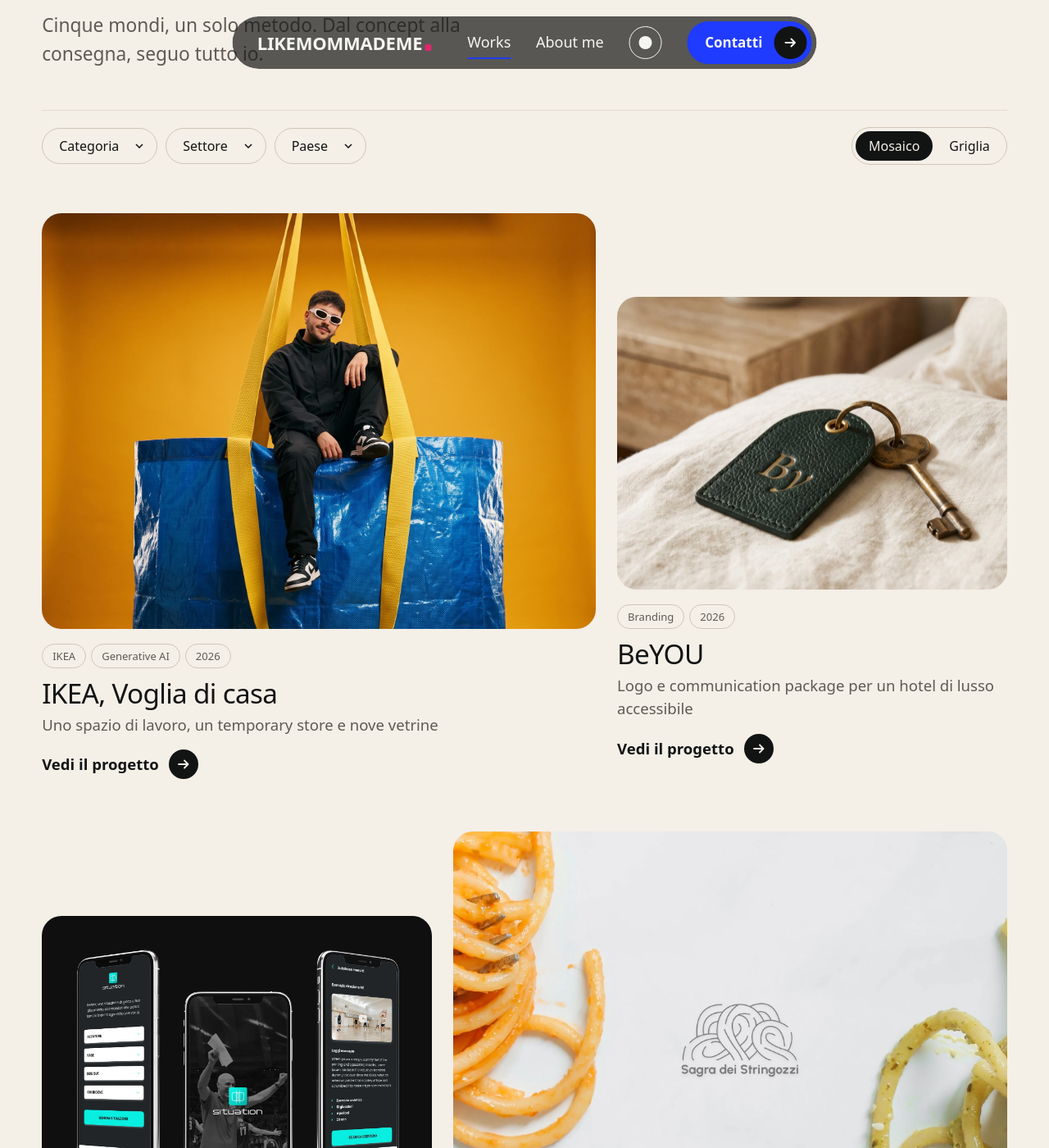
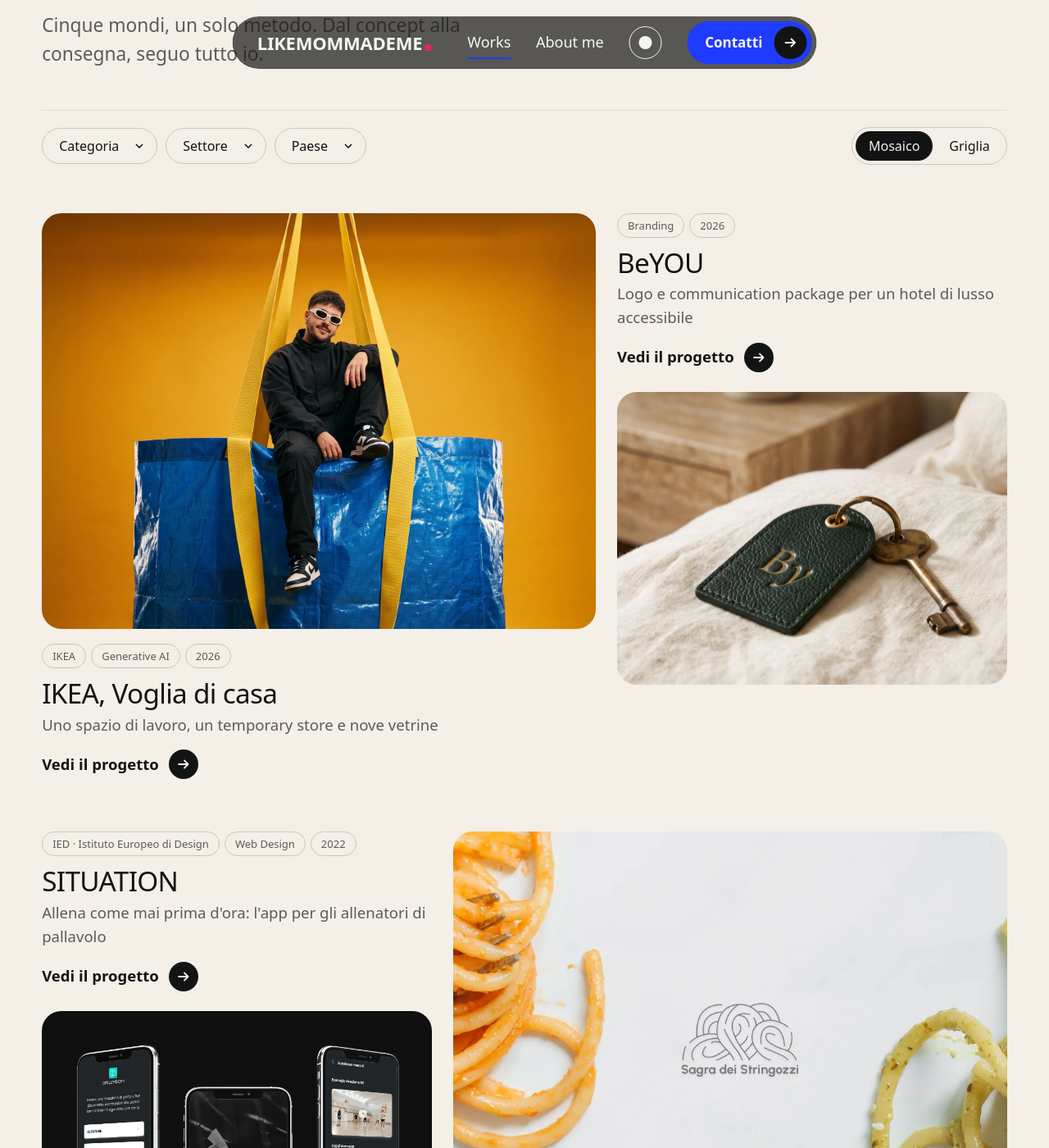
Before and after one commit to likemommademe/likemommademe.github.io, a Jekyll site: the page built from work.html, in a window 1280 px wide and 1400 px high, scrolled down 243 px. Shown: the whole window at 82% size. Built offline with Jekyll 4.4.1, drawn with Linux system fonts in a browser that asks for light colours; some web fonts are replaced.

Commit message:
Mosaico: testo sopra e foto allineata in basso nella card piccola; card senza cliente sbagliato; nuova copertina IKEA
Co-Authored-By: Claude Opus 5.5 <noreply@anthropic.com>

```diff
--- a/_includes/card.html
+++ b/_includes/card.html
@@ -1,6 +1,6 @@
 {% assign p = include.progetto %}
 {% assign cat = site.categorie | where: "slug", p.categoria | first %}
-{% assign cliente = site.clienti | where: "slug", p.cliente | first %}
+{% assign cliente = nil %}{% if p.cliente %}{% assign cliente = site.clienti | where: "slug", p.cliente | first %}{% endif %}
 {% assign vedi = site.data.testi.lavori.vedi %}
 <a class="card" href="{{ p.url | relative_url }}" data-card data-cat="{{ p.categoria }}" data-sett="{{ cliente.settore | slugify }}" data-paese="{{ cliente.paese }}">
   <div class="card-img">
--- a/_includes/progetto-pn.html
+++ b/_includes/progetto-pn.html
@@ -1,7 +1,7 @@
 {% comment %} Progetto precedente o successivo, in fondo alla pagina di un progetto. {% endcomment %}
 {% assign p = include.p %}
-{% assign c = site.categorie | where: "slug", p.categoria | first %}
-{% assign cl = site.clienti | where: "slug", p.cliente | first %}
+{% assign c = nil %}{% if p.categoria %}{% assign c = site.categorie | where: "slug", p.categoria | first %}{% endif %}
+{% assign cl = nil %}{% if p.cliente %}{% assign cl = site.clienti | where: "slug", p.cliente | first %}{% endif %}
 <a class="cs-pn__a cs-pn__a--{{ include.verso }}" href="{{ p.url | relative_url }}" rel="{% if include.verso == 'prec' %}prev{% else %}next{% endif %}">
   <span class="cs-pn__freccia" aria-hidden="true"><svg width="16" height="16" viewBox="0 0 16 16"><path d="M2 8h11M9 3.5 13.5 8 9 12.5" fill="none" stroke="currentColor" stroke-width="1.8" stroke-linecap="round" stroke-linejoin="round"/></svg></span>
   <span class="cs-pn__txt">
--- a/_layouts/progetto.html
+++ b/_layouts/progetto.html
@@ -11,7 +11,7 @@ layout: default
 {% endcomment %}
 {% assign t = site.data.testi.progetto %}
 {% assign cat = site.categorie | where: "slug", page.categoria | first %}
-{% assign cliente = site.clienti | where: "slug", page.cliente | first %}
+{% assign cliente = nil %}{% if page.cliente %}{% assign cliente = site.clienti | where: "slug", page.cliente | first %}{% endif %}
 
 <section class="cs-hero">
   <div class="cs-hero__txt">
--- a/assets/css/style.css
+++ b/assets/css/style.css
@@ -320,6 +320,21 @@ main.finisce-fascia { padding-bottom: 0 !important; }
 .rea-list[data-vista="griglia"] > .card { grid-column: span 4; margin-top: 0; }
 .rea-list > .card[hidden] { display: none; }
 @media (max-width: 860px) { .rea-list > .card, .rea-list[data-vista] > .card[data-m] { grid-column: 1 / -1 !important; margin-top: 0 !important; } }
+/* Mosaico: la card piccola ha il testo sopra e la foto sotto, e la sua foto finisce alla stessa altezza
+   della foto grande accanto. L'altezza della foto grande (7 colonne, 4:3) si calcola dalla larghezza della griglia. */
+@media (min-width: 861px) {
+  .rea-list[data-vista="mosaico"] { container-type: inline-size; --col: calc((100cqi - 11 * var(--gap)) / 12); }
+  :is(.rea-list[data-vista="mosaico"] > [data-m="2"], .rea-list[data-vista="mosaico"] > [data-m="3"],
+      .rea-list[data-vista="mosaico"]:not([data-list]) > .card:nth-child(4n+2), .rea-list[data-vista="mosaico"]:not([data-list]) > .card:nth-child(4n+3)) {
+    margin-top: 0; align-self: start; display: flex; flex-direction: column; justify-content: flex-end;
+    min-height: calc((7 * var(--col) + 6 * var(--gap)) * .75);
+  }
+  :is(.rea-list[data-vista="mosaico"] > [data-m="2"], .rea-list[data-vista="mosaico"] > [data-m="3"],
+      .rea-list[data-vista="mosaico"]:not([data-list]) > .card:nth-child(4n+2), .rea-list[data-vista="mosaico"]:not([data-list]) > .card:nth-child(4n+3)) .card-meta {
+    order: -1; padding-top: 0; padding-bottom: 24px;
+  }
+}
+
 ::view-transition-group(*) { animation-duration: .6s; animation-timing-function: var(--ease); }
 .vuoto { padding: 40px 0; color: var(--muted); font-size: var(--t-lead); }
 
```
Also changed, not shown: _progetti/ikea-voglia-di-casa.md (+1 -1 lines), riassunto-cms.md (+1 -0 lines), assets/uploads/ikea-voglia-di-casa-copertina-frakta.webp (added), assets/uploads/ikea-voglia-di-casa-copertina.webp (deleted).
